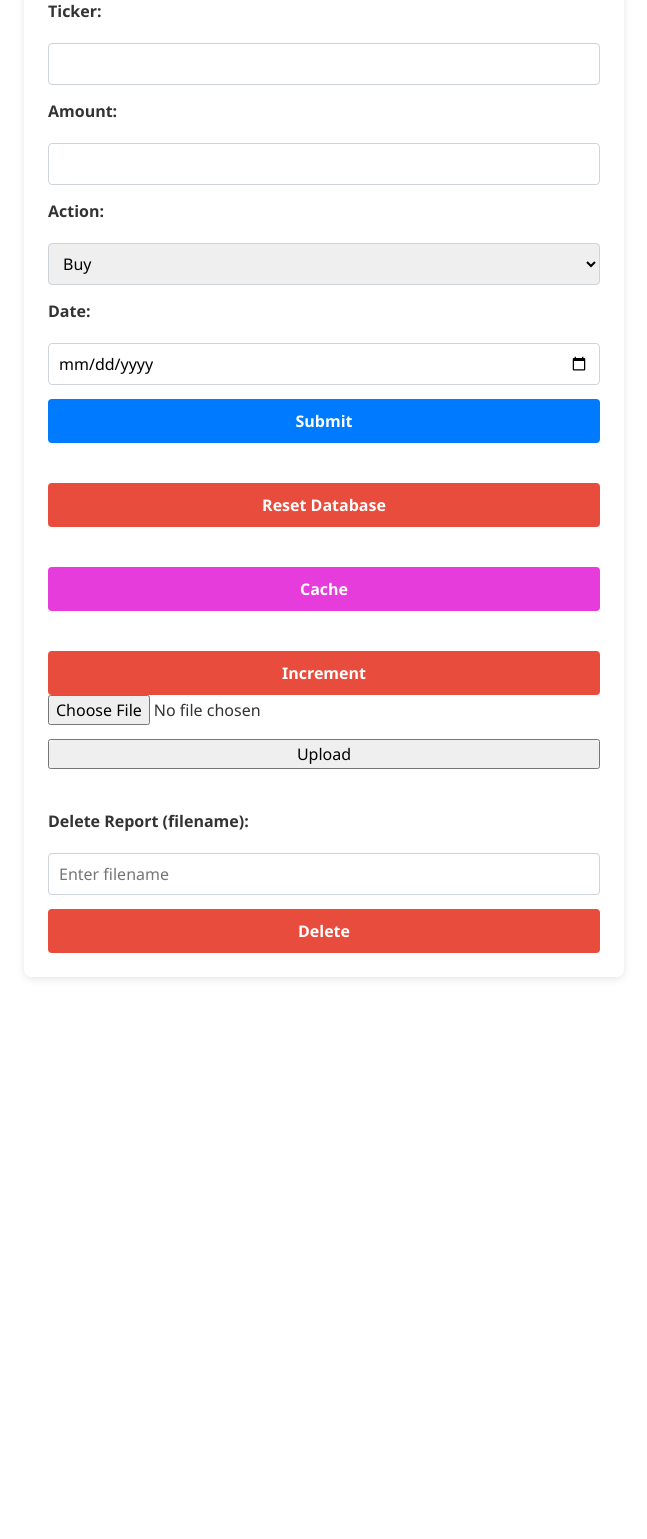
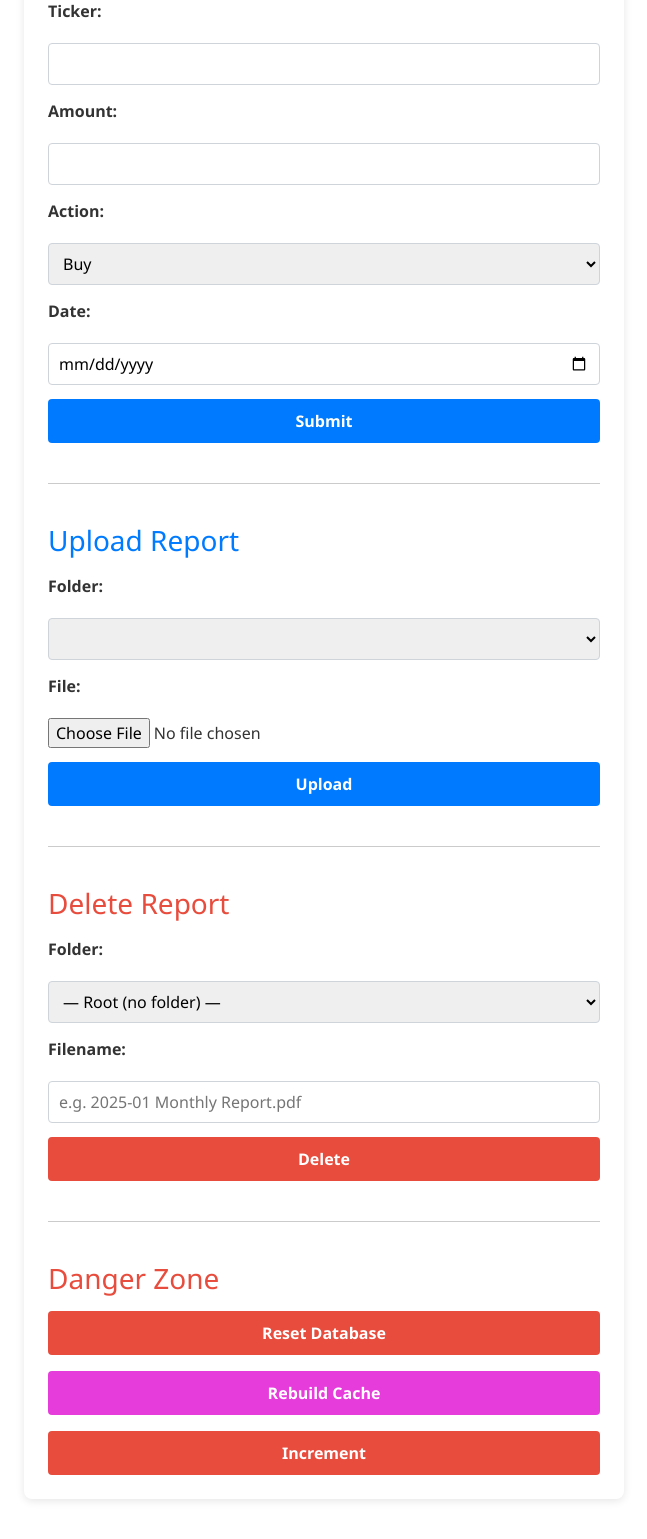
Before and after one commit to arofre/figab, a Flask app: template templates/admin.html in a window 1280 px wide. Shown: the part 127-1666 px from the top of the page, without its empty margins (316-963 px from the left). Before the commit the page ends 1106 px from the top, so only its background shows below. Run offline with Flask 3, Linux system fonts and the light colour scheme; the template is opened without the code that fills it, so the values that code supplies are empty.

Commit message:
Updated folders for reports

```diff
--- a/app.py
+++ b/app.py
@@ -1,5 +1,6 @@
 import datetime
 import os
+import re
 import json
 import threading
 import numpy as np
@@ -25,6 +26,8 @@ scheduler.start()
 UPLOAD_FOLDER = os.path.join(app.root_path, 'static/reports')
 app.config['UPLOAD_FOLDER'] = UPLOAD_FOLDER
 app.secret_key = os.environ.get("SECRET_KEY", "fallback-dev-key")
+
+REPORT_FOLDERS = ["Monthly reports", "Board meetings", "General meeting"]
 
 with app.app_context():
     portfolio_tracker = FinTrack(initial_cash=150000,currency="SEK", csv_file="transactions.csv")
@@ -66,6 +69,77 @@ def authenticate():
         {'WWW-Authenticate': 'Basic realm="Login Required"'}
     )
 
+
+def sort_key_for_report(filename):
+    """
+    Extract a (year, month) sort key from a filename so reports are ordered
+    descending. Falls back to (0, 0) for unrecognised filenames.
+    """
+    name = os.path.splitext(filename)[0].lower()
+
+    MONTHS = {
+        'january': 1, 'jan': 1,
+        'february': 2, 'feb': 2,
+        'march': 3, 'mar': 3,
+        'april': 4, 'apr': 4,
+        'may': 5,
+        'june': 6, 'jun': 6,
+        'july': 7, 'jul': 7,
+        'august': 8, 'aug': 8,
+        'september': 9, 'sep': 9, 'sept': 9,
+        'october': 10, 'oct': 10,
+        'november': 11, 'nov': 11,
+        'december': 12, 'dec': 12,
+    }
+
+    m = re.search(r'(\d{4})[-_./ ](\d{1,2})', name)
+    if m:
+        return (int(m.group(1)), int(m.group(2)))
+
+    for word in sorted(MONTHS, key=len, reverse=True):
+        if word in name:
+            year_m = re.search(r'\d{4}', name)
+            if year_m:
+                return (int(year_m.group()), MONTHS[word])
+
+    m = re.search(r'(\d{4})(\d{2})', name)
+    if m:
+        return (int(m.group(1)), int(m.group(2)))
+
+    return (0, 0)
+
+
+def get_reports_by_folder():
+    """
+    Returns a dict: { folder_name: [sorted filenames descending] }
+    for each folder in REPORT_FOLDERS. Also collects any files sitting
+    directly in the root reports directory under an 'Other' key.
+    """
+    base = app.config['UPLOAD_FOLDER']
+    result = {}
+
+    for folder in REPORT_FOLDERS:
+        folder_path = os.path.join(base, folder)
+        os.makedirs(folder_path, exist_ok=True)
+        files = [
+            f for f in os.listdir(folder_path)
+            if os.path.isfile(os.path.join(folder_path, f)) and not f.startswith('.')
+        ]
+        files.sort(key=sort_key_for_report, reverse=True)
+        result[folder] = files
+
+    # Loose files in root reports dir (not inside a subfolder)
+    root_files = [
+        f for f in os.listdir(base)
+        if os.path.isfile(os.path.join(base, f)) and not f.startswith('.')
+    ]
+    root_files.sort(key=sort_key_for_report, reverse=True)
+    if root_files:
+        result['Other'] = root_files
+
+    return result
+
+
 @app.route("/delete_report", methods=["POST"])
 def delete_report():
     auth = request.authorization
@@ -73,11 +147,17 @@ def delete_report():
         return authenticate()
 
     filename = request.form.get("delete_file", "").strip()
+    folder = request.form.get("delete_folder", "").strip()
+
     if not filename:
         flash("Please provide a filename.")
         return redirect(url_for("admin_dashboard"))
 
-    file_path = os.path.join(app.config['UPLOAD_FOLDER'], filename)
+    # Allow deletion from a subfolder or root
+    if folder and folder in REPORT_FOLDERS:
+        file_path = os.path.join(app.config['UPLOAD_FOLDER'], folder, filename)
+    else:
+        file_path = os.path.join(app.config['UPLOAD_FOLDER'], filename)
 
     if os.path.exists(file_path):
         os.remove(file_path)
@@ -87,9 +167,11 @@ def delete_report():
 
     return redirect(url_for("admin_dashboard"))
 
+
 @app.route("/reports/<path:filename>", endpoint="custom_reports")
-def reports(filename):
+def reports_file(filename):
     return send_from_directory("static/reports", filename)
+
 
 @app.route("/")
 def dashboard():
@@ -105,11 +187,8 @@ def dashboard():
 
 @app.route("/reports")
 def reports():
-    report_list = os.listdir("static/reports/")
-    return render_template(
-        "report.html", report_list=report_list
-    )
-
+    reports_data = get_reports_by_folder()
+    return render_template("report.html", reports_data=reports_data, report_folders=REPORT_FOLDERS)
 
 
 @app.route('/success', methods=['POST'])
@@ -119,11 +198,20 @@ def success():
         return authenticate()
 
     if request.method == 'POST':
-        f = request.files['file']
+        f = request.files.get('file')
+        folder = request.form.get('folder', '').strip()
+
         if f:
-            save_path = os.path.join(app.config['UPLOAD_FOLDER'], f.filename)
+            if folder and folder in REPORT_FOLDERS:
+                save_dir = os.path.join(app.config['UPLOAD_FOLDER'], folder)
+            else:
+                save_dir = app.config['UPLOAD_FOLDER']
+
+            os.makedirs(save_dir, exist_ok=True)
+            save_path = os.path.join(save_dir, f.filename)
             f.save(save_path)
             return redirect(url_for('reports'))
+
 
 @app.route("/admin", methods=["GET", "POST"])
 def admin_dashboard():
@@ -155,7 +243,7 @@ def admin_dashboard():
         flash("Transaction recorded successfully.")
         return redirect(url_for("admin_dashboard"))
 
-    return render_template("admin.html")
+    return render_template("admin.html", report_folders=REPORT_FOLDERS)
 
 
 @app.route("/cache")
--- a/templates/admin.html
+++ b/templates/admin.html
@@ -1,3 +1,4 @@
+
 <!DOCTYPE html>
 <html lang="en">
 <head>
@@ -5,7 +6,6 @@
     <title>Admin - Add Transaction</title>
     <link href="https://cdn.jsdelivr.net/npm/bootstrap@5.3.0/dist/css/bootstrap.min.css" rel="stylesheet" />
     <link rel="stylesheet" href="{{ url_for('static', filename='css/admin.css') }}" />
-
 </head>
 <body class="p-4">
   <h2>Admin - Add Transaction</h2>
@@ -41,36 +41,65 @@
     </form>
   </div>
 
-  <form id="reset-form" action="/reset_db" method="get" onsubmit="return confirmReset()" style="margin-top: 40px;">
+  <hr style="margin: 40px 0;">
+
+  <div id="transaction-container">
+    <h3 style="margin-bottom: 16px; color: #007bff;">Upload Report</h3>
+    <form action="/success" method="post" enctype="multipart/form-data">
+      <label for="folder">Folder:</label>
+      <select id="folder" name="folder" required>
+        {% for folder in report_folders %}
+          <option value="{{ folder }}">{{ folder }}</option>
+        {% endfor %}
+      </select>
+
+      <label for="file">File:</label>
+      <input type="file" name="file" id="file" required />
+
+      <input type="submit" value="Upload" style="padding:10px 14px; background:#007bff; color:white; border:none; border-radius:4px; cursor:pointer; font-weight:600;">
+    </form>
+  </div>
+
+  <hr style="margin: 40px 0;">
+
+  <div id="delete-report-container">
+    <h3 style="margin-bottom: 16px; color: #e74c3c;">Delete Report</h3>
+    <form action="/delete_report" method="post">
+      <label for="delete_folder">Folder:</label>
+      <select id="delete_folder" name="delete_folder">
+        <option value="">— Root (no folder) —</option>
+        {% for folder in report_folders %}
+          <option value="{{ folder }}">{{ folder }}</option>
+        {% endfor %}
+      </select>
+
+      <label for="delete_file">Filename:</label>
+      <input type="text" id="delete_file" name="delete_file" placeholder="e.g. 2025-01 Monthly Report.pdf">
+
+      <button type="submit" style="background-color: #e74c3c; color: white;">Delete</button>
+    </form>
+  </div>
+
+  <hr style="margin: 40px 0;">
+
+  <h3 style="color:#e74c3c; margin-bottom:16px;">Danger Zone</h3>
+
+  <form id="reset-form" action="/reset_db" method="get" onsubmit="return confirmReset()">
     <button type="submit" style="background-color: #e74c3c; color: white;">Reset Database</button>
   </form>
 
-  <form id="cache-form" action="/cache" method="get" onsubmit="return confirmReset()" style="margin-top: 40px;">
-    <button type="submit" style="background-color: #e73cdc; color: white;">Cache</button>
+  <form id="cache-form" action="/cache" method="get" style="margin-top: 16px;">
+    <button type="submit" style="background-color: #e73cdc; color: white;">Rebuild Cache</button>
   </form>
 
-  <form id="increment-form" action="/increment" method="get" onsubmit="return confirmReset()" style="margin-top: 40px;">
+  <form id="increment-form" action="/increment" method="get" style="margin-top: 16px;">
     <button type="submit" style="background-color: #e74c3c; color: white;">Increment</button>
   </form>
 
-  <div id="transaction-container">
-    <form action = "/success" method = "post" enctype="multipart/form-data">
-    <input type="file" name="file" />
-    <input type = "submit" value="Upload">
-    </form>
-  </div>
-  <div id="delete-report-container" style="margin-top: 40px;">
-  <form action="/delete_report" method="post">
-    <label for="delete_file">Delete Report (filename):</label>
-    <input type="text" id="delete_file" name="delete_file" placeholder="Enter filename">
-    <button type="submit" style="background-color: #e74c3c; color: white;">Delete</button>
-  </form>
-</div>
   <script>
     function confirmReset() {
       return confirm("Are you sure you want to reset the database? This action cannot be undone.");
     }
   </script>
 </body>
-
 </html>
```
Also changed, not shown: static/css/report.css (+90 -23 lines), templates/report.html (+52 -10 lines), 10 other files.
